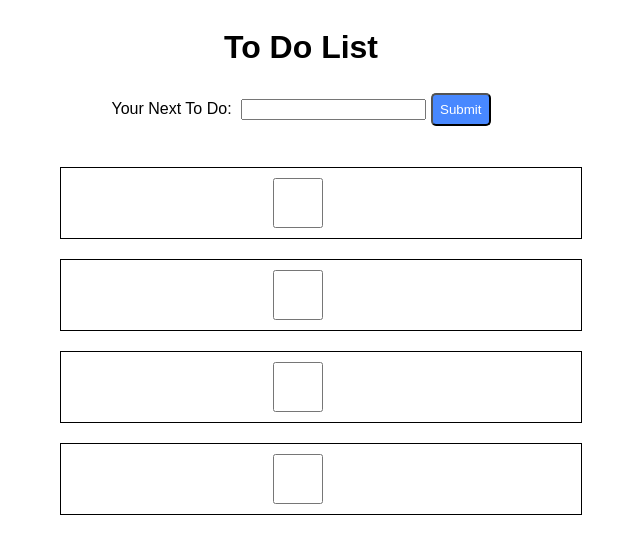
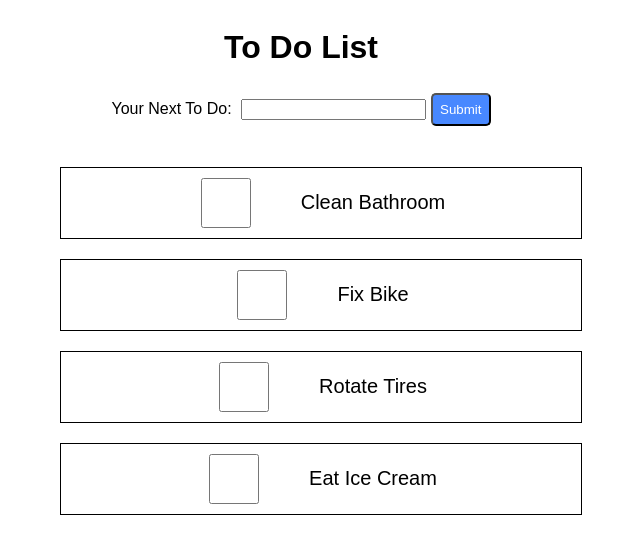
Before and after one commit to CompSciGuy777/Totally-Todo, a React (Create React App) app: page / in a window 1280 px wide. Shown: the top 554 px of the page, without its empty margins (339-979 px from the left). Built offline with nearby package versions, Linux system fonts and the light colour scheme.

Commit message:
Fixed up the mapping of todoItems

```diff
--- a/src/App.js
+++ b/src/App.js
@@ -5,21 +5,25 @@ import './styles.scss';
 
 const todo = [
   {
+    id: 1,
     date: '10-02-20',
     item: 'Clean Bathroom',
     completed: false,
   },
   {
+    id: 2,
     date: '10-02-20',
     item: 'Fix Bike',
     completed: false,
   },
   {
+    id: 3,
     date: '10-02-20',
     item: 'Rotate Tires',
     completed: false,
   },
   {
+    id: 4,
     date: '10-02-20',
     item: 'Eat Ice Cream',
     completed: false,
@@ -27,15 +31,15 @@ const todo = [
 ];
 
 export default function App() {
+  const ListItems = todo.map((todoItem) => {
+    return <ListItem key={todoItem.id} name={todoItem.item} />;
+  });
+
   return (
     <div className="App">
       <h1>To Do List</h1>
       <InputGroup />
-      <ul>
-        {todo.map((item) => (
-          <ListItem Todo={item} />
-        ))}
-      </ul>
+      <ul>{ListItems}</ul>
     </div>
   );
 }
--- a/src/components/InputGroup.js
+++ b/src/components/InputGroup.js
@@ -3,7 +3,7 @@ import React from 'react';
 const InputGroup = () => {
   return (
     <div className="inputGroup">
-      <label for="TodoInput">Your Next To Do: </label>
+      <label htmlFor="TodoInput">Your Next To Do: </label>
       <input id="TodoInput" />
       <button type="submit">Submit</button>
     </div>
--- a/src/components/ListItem.js
+++ b/src/components/ListItem.js
@@ -1,10 +1,11 @@
 import React from 'react';
 
-const ListItem = (Todo) => {
+const ListItem = (props) => {
+  const { id, name } = props;
   return (
-    <li className="listItem">
+    <li className="listItem" key={id}>
       <input type="Checkbox" />
-      <div className="todoName">{Todo.item}</div>
+      <div className="todoName">{name}</div>
     </li>
   );
 };
```
